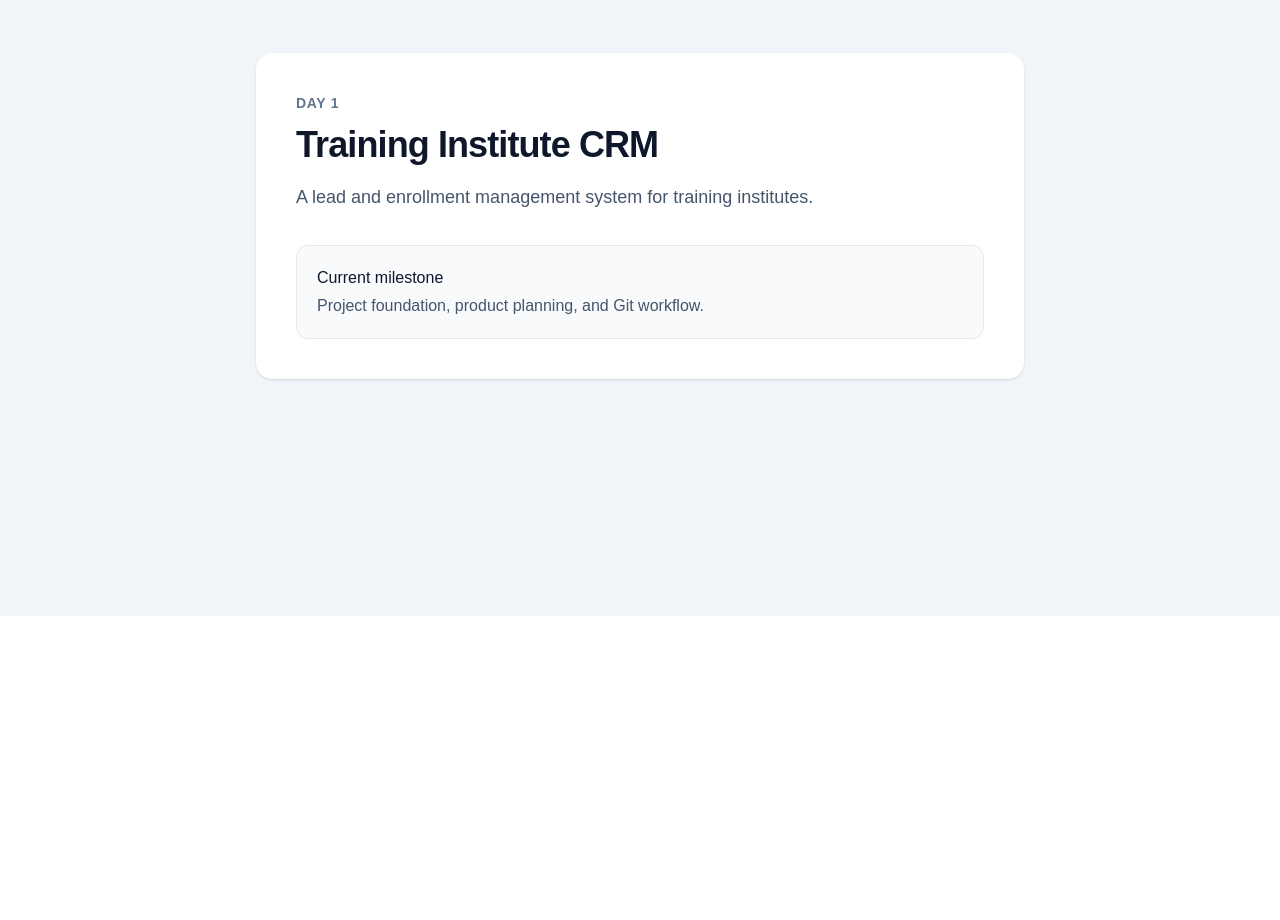
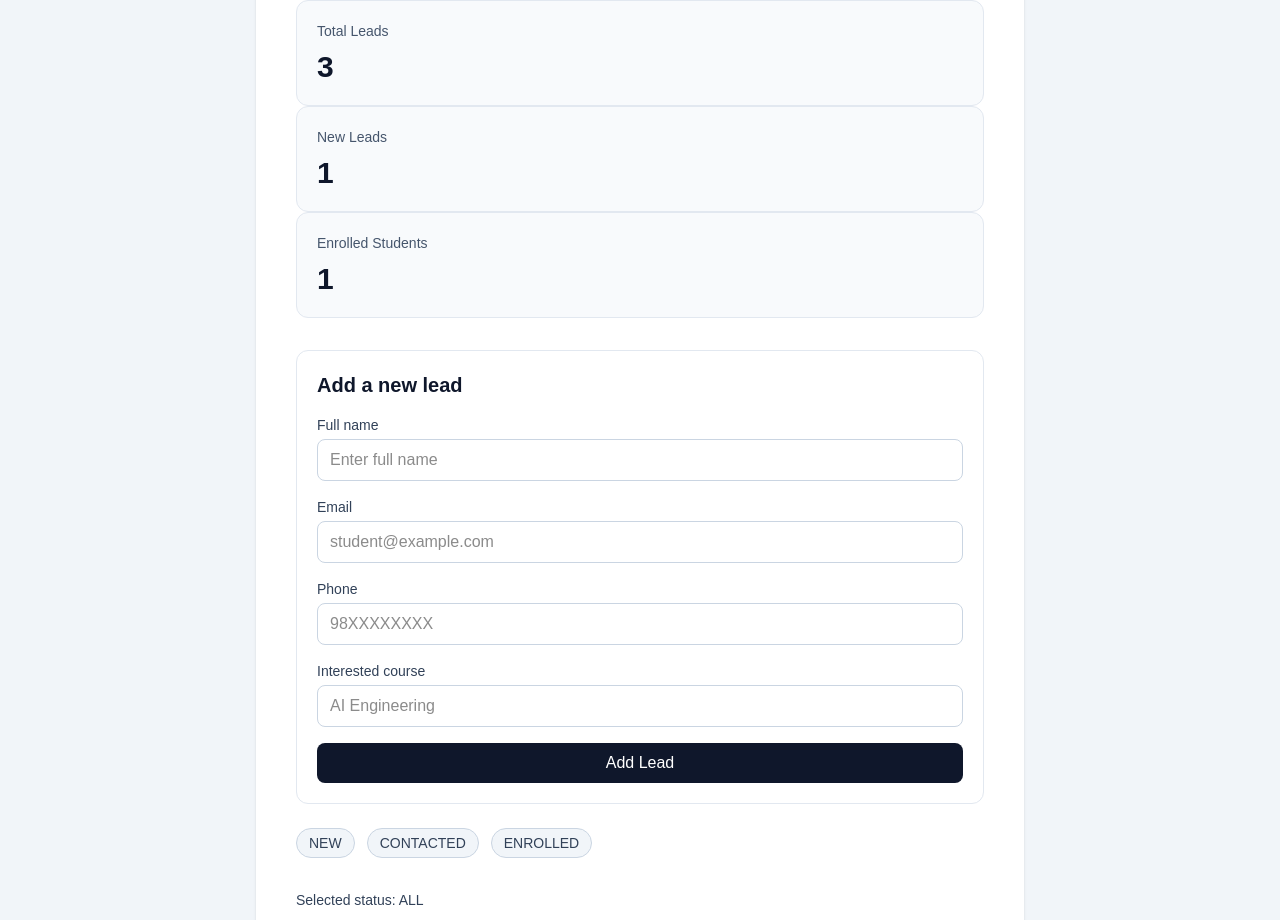
Before and after one commit to 8Prashant88/Training-Institute-CRM, a Next.js app: page / in a window 1280 px wide. Shown: the part 184-1104 px from the top of the page. Before the commit the page ends 800 px from the top, so only its background shows below. Built offline with nearby package versions, Linux system fonts and the light colour scheme.

Commit message:
feat: add lead filtering and inquiry form

```diff
--- a/src/app/page.tsx
+++ b/src/app/page.tsx
@@ -1,11 +1,70 @@
-import Image from "next/image";
+"use client";
+
+import { useState } from "react";
+import DashboardStat from "@/components/DashboardStat";
+import LeadList from "@/components/LeadList";
+import LeadStatusBadge from "@/components/LeadStatusBadge";
+import type { Lead } from "@/types/lead";
+import InquiryForm from "@/components/InquiryForm";
+
+type StatusFilter = "ALL" | Lead["status"];
+
+const sampleLeads: Lead[] = [
+  {
+    id: "lead-001",
+    fullName: "Prashant Sapkota",
+    email: "prashant@example.com",
+    phone: "9800000000",
+    interestedCourse: "AI Engineering",
+    status: "NEW",
+  },
+  {
+    id: "lead-002",
+    fullName: "Sita Sharma",
+    email: "sita@example.com",
+    phone: "9800000001",
+    interestedCourse: "Data Science",
+    status: "CONTACTED",
+  },
+  {
+    id: "lead-003",
+    fullName: "Rohan Thapa",
+    email: "rohan@example.com",
+    phone: "9800000002",
+    interestedCourse: "Cybersecurity",
+    status: "ENROLLED",
+  },
+];
 
 export default function HomePage() {
+  const [leads, setLeads] = useState<Lead[]>(sampleLeads);
+
+  const [selectedStatus, setSelectedStatus] = useState<StatusFilter>("ALL");
+
+  const filteredLeads =
+    selectedStatus === "ALL"
+      ? leads
+      : leads.filter((lead) => lead.status === selectedStatus);
+
+  function getFilterButtonClass(status: StatusFilter) {
+    const baseClasses =
+      "rounded-lg border px-3 py-2 text-sm font-medium transition";
+
+    if (selectedStatus === status) {
+      return `${baseClasses} border-slate-900 bg-slate-900 text-white`;
+    }
+
+    return `${baseClasses} border-slate-300 bg-white text-slate-700 hover:bg-slate-100`;
+  }
+  function handleCreateLead(newLead: Lead) {
+    setLeads((currentLeads) => [newLead, ...currentLeads]);
+  }
+
   return (
     <main className="flex min-h-screen items-center justify-center bg-slate-100 p-6">
       <section className="w-full max-w-3xl rounded-2xl bg-white p-10 shadow-sm">
         <p className="mb-3 text-sm font-semibold uppercase tracking-wider text-slate-500">
-          Day 1
+          Day 2
         </p>
 
         <h1 className="text-4xl font-bold tracking-tight text-slate-900">
@@ -16,11 +75,65 @@ export default function HomePage() {
           A lead and enrollment management system for training institutes.
         </p>
 
-        <div className="mt-8 rounded-xl border border-slate-200 bg-slate-50 p-5">
-          <p className="font-medium text-slate-900">Current milestone</p>
-          <p className="mt-1 text-slate-600">
-            Project foundation, product planning, and Git workflow.
+        <DashboardStat label="Total Leads" value={leads.length} />
+
+        <DashboardStat
+          label="New Leads"
+          value={leads.filter((lead) => lead.status === "NEW").length}
+        />
+
+        <DashboardStat
+          label="Enrolled Students"
+          value={leads.filter((lead) => lead.status === "ENROLLED").length}
+        />
+        <InquiryForm onCreateLead={handleCreateLead} />
+
+        <div className="mt-6 flex flex-wrap gap-3">
+          <LeadStatusBadge status="NEW" />
+          <LeadStatusBadge status="CONTACTED" />
+          <LeadStatusBadge status="ENROLLED" />
+        </div>
+        <div className="mt-8">
+          <p className="mb-3 text-sm font-medium text-slate-700">
+            Selected status: {selectedStatus}
           </p>
+
+          <div className="flex flex-wrap gap-2">
+            <button
+              type="button"
+              onClick={() => setSelectedStatus("ALL")}
+              className={getFilterButtonClass("ALL")}
+            >
+              All
+            </button>
+
+            <button
+              type="button"
+              onClick={() => setSelectedStatus("NEW")}
+              className={getFilterButtonClass("NEW")}
+            >
+              New
+            </button>
+
+            <button
+              type="button"
+              onClick={() => setSelectedStatus("CONTACTED")}
+              className={getFilterButtonClass("CONTACTED")}
+            >
+              Contacted
+            </button>
+
+            <button
+              type="button"
+              onClick={() => setSelectedStatus("ENROLLED")}
+              className={getFilterButtonClass("ENROLLED")}
+            >
+              Enrolled
+            </button>
+          </div>
+        </div>
+        <div className="mt-8">
+          <LeadList leads={filteredLeads} />
         </div>
       </section>
     </main>
--- /dev/null
+++ b/src/components/InquiryForm.tsx
@@ -0,0 +1,129 @@
+"use client";
+
+import { useState, type FormEvent } from "react";
+import type { Lead } from "@/types/lead";
+
+type InquiryFormProps = {
+  onCreateLead: (lead: Lead) => void;
+};
+
+export default function InquiryForm({ onCreateLead }: InquiryFormProps) {
+  const [fullName, setFullName] = useState("");
+  const [email, setEmail] = useState("");
+  const [phone, setPhone] = useState("");
+  const [interestedCourse, setInterestedCourse] = useState("");
+
+  const [error, setError] = useState("");
+
+  function handleSubmit(event: FormEvent<HTMLFormElement>) {
+    event.preventDefault();
+    if (
+      !fullName.trim() ||
+      !email.trim() ||
+      !phone.trim() ||
+      !interestedCourse.trim()
+    ) {
+      setError("Please complete all fields.");
+      return;
+    }
+    if (
+      !fullName.trim() ||
+      !email.trim() ||
+      !phone.trim() ||
+      !interestedCourse.trim()
+    ) {
+      setError("Please complete all fields.");
+      return;
+    }
+
+    const newLead: Lead = {
+      id: crypto.randomUUID(),
+      fullName,
+      email,
+      phone,
+      interestedCourse,
+      status: "NEW",
+    };
+
+    onCreateLead(newLead);
+
+    setFullName("");
+    setEmail("");
+    setPhone("");
+    setInterestedCourse("");
+  }
+
+  return (
+    <form
+      onSubmit={handleSubmit}
+      className="mt-8 grid gap-4 rounded-xl border border-slate-200 bg-white p-5"
+    >
+      <h2 className="text-xl font-semibold text-slate-900">Add a new lead</h2>
+
+      <label className="grid gap-1">
+        <span className="text-sm font-medium text-slate-700">Full name</span>
+
+        <input
+          type="text"
+          value={fullName}
+          onChange={(event) => setFullName(event.target.value)}
+          className="rounded-lg border border-slate-300 px-3 py-2"
+          placeholder="Enter full name"
+        />
+      </label>
+
+      <label className="grid gap-1">
+        <span className="text-sm font-medium text-slate-700">Email</span>
+
+        <input
+          type="email"
+          value={email}
+          onChange={(event) => setEmail(event.target.value)}
+          className="rounded-lg border border-slate-300 px-3 py-2"
+          placeholder="student@example.com"
+        />
+      </label>
+
+      <label className="grid gap-1">
+        <span className="text-sm font-medium text-slate-700">Phone</span>
+
+        <input
+          type="text"
+          value={phone}
+          onChange={(event) => setPhone(event.target.value)}
+          className="rounded-lg border border-slate-300 px-3 py-2"
+          placeholder="98XXXXXXXX"
+        />
+      </label>
+
+      <label className="grid gap-1">
+        <span className="text-sm font-medium text-slate-700">
+          Interested course
+        </span>
+
+        <input
+          type="text"
+          value={interestedCourse}
+          onChange={(event) => setInterestedCourse(event.target.value)}
+          className="rounded-lg border border-slate-300 px-3 py-2"
+          placeholder="AI Engineering"
+        />
+      </label>
+      {error && (
+        <p
+          role="alert"
+          className="rounded-lg bg-red-50 p-3 text-sm text-red-700"
+        >
+          {error}
+        </p>
+      )}
+
+      <button
+        type="submit"
+        className="rounded-lg bg-slate-900 px-4 py-2 font-medium text-white"
+      >
+        Add Lead
+      </button>
+    </form>
+  );
+}
```
